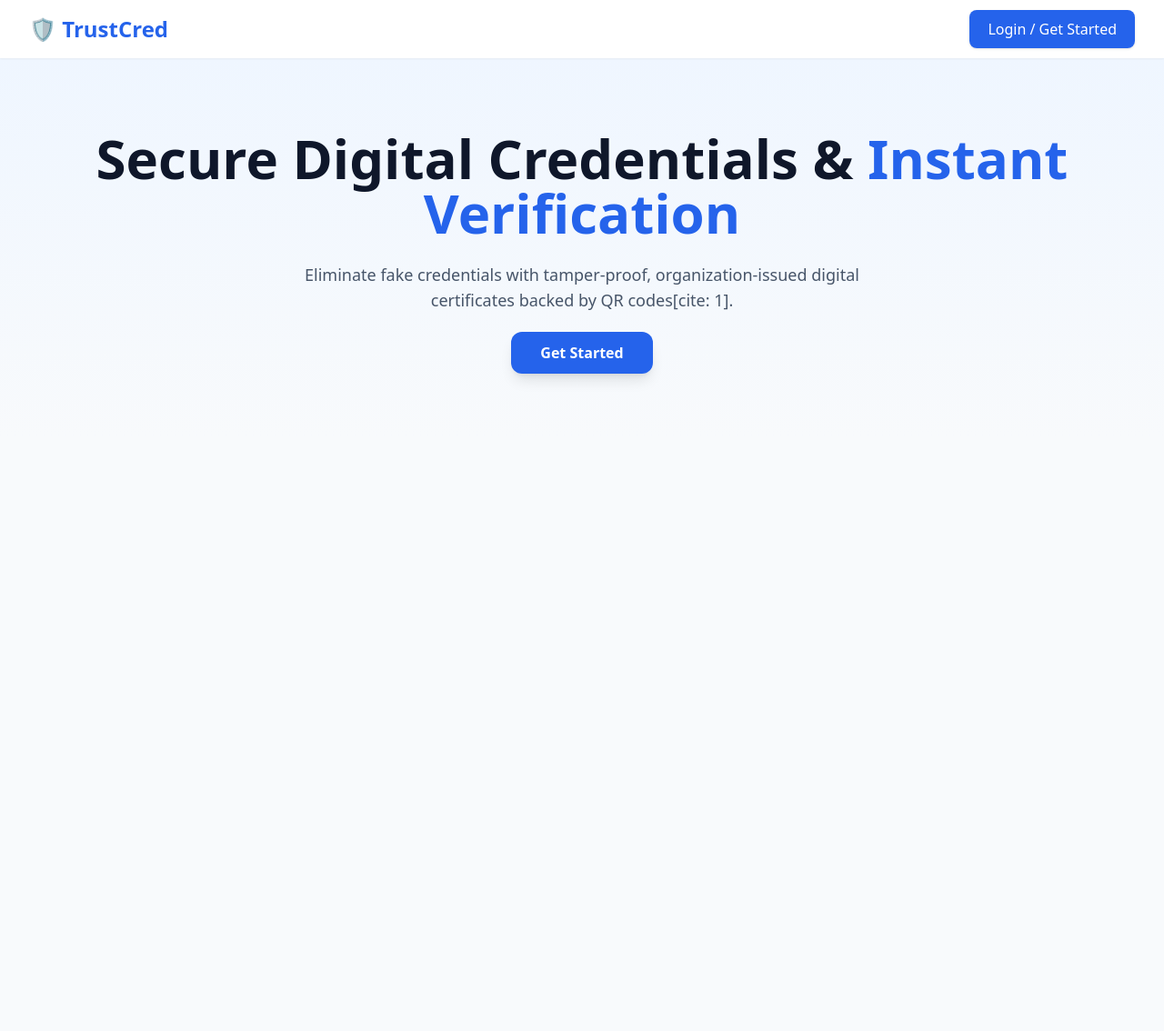
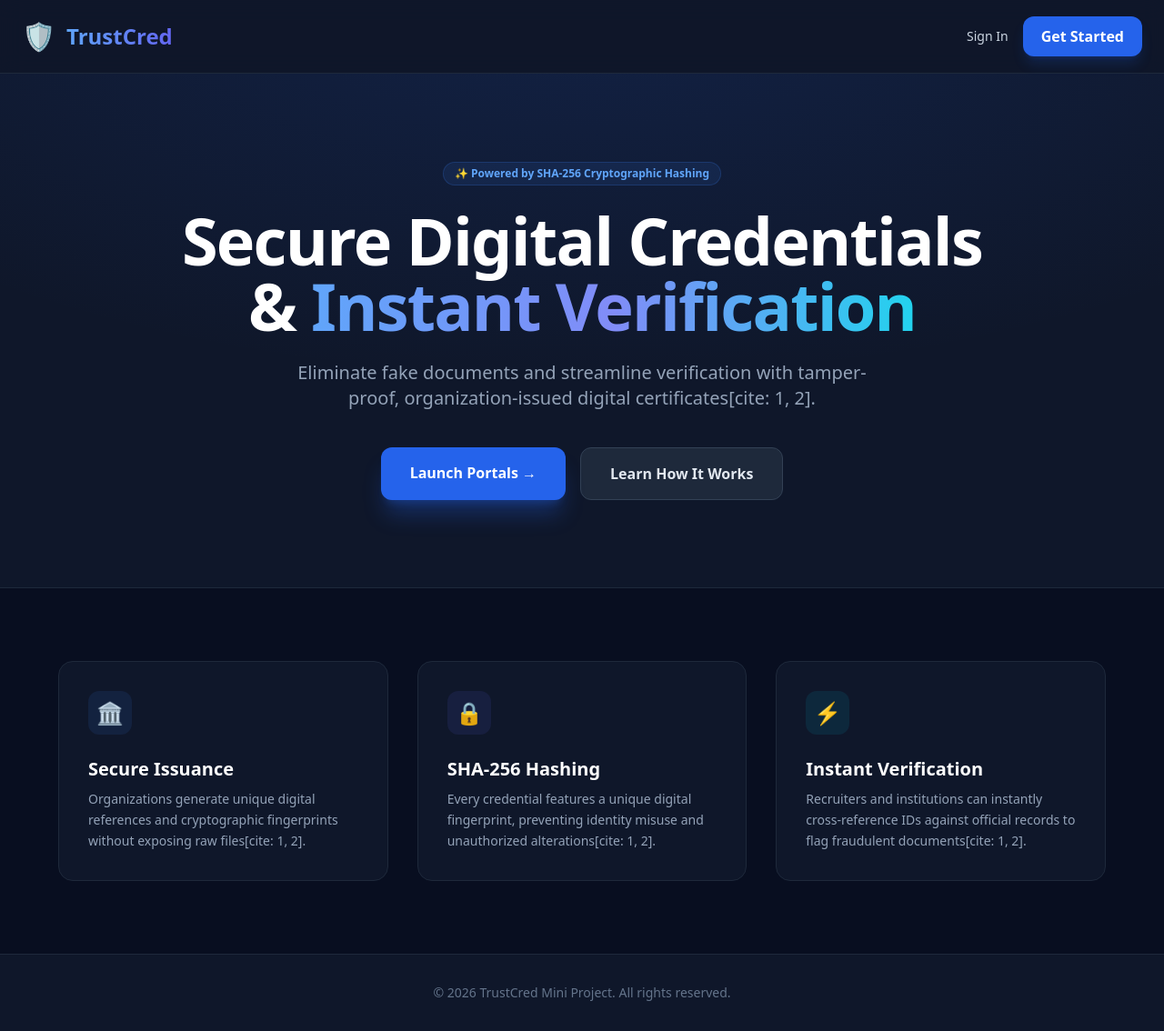
Before and after one commit to dheerajmohite007-alt/trustcred-frontend, a plain HTML site: page index.html in a window 1280 px wide. Shown: the whole page at 91% size. Before the commit the page ends 800 px from the top, so only its background shows below. Drawn offline with nearby package versions, Linux system fonts and the light colour scheme.

Commit message:
Redesign index.html with a modern dark UI and feature cards

```diff
--- a/index.html
+++ b/index.html
@@ -6,16 +6,79 @@
     <title>TrustCred - Secure Digital Credential Verification</title>
     <script src="https://cdn.tailwindcss.com"></script>
     <link rel="manifest" href="manifest.json">
+    <meta name="theme-color" content="#2563eb">
 </head>
-<body class="bg-slate-50 text-slate-800 font-sans">
-    <nav class="bg-white shadow-sm sticky top-0 z-50 flex justify-between items-center px-8 py-4">
-        <div class="text-2xl font-bold text-blue-600">🛡️ TrustCred</div>
-        <div><a href="login.html" class="bg-blue-600 text-white px-5 py-2.5 rounded-lg font-medium shadow hover:bg-blue-700">Login / Get Started</a></div>
-    </nav>
-    <section class="py-20 px-8 text-center bg-gradient-to-b from-blue-50 to-slate-50">
-        <h1 class="text-4xl md:text-6xl font-extrabold text-slate-900 mb-6">Secure Digital Credentials & <span class="text-blue-600">Instant Verification</span></h1>
-        <p class="text-lg text-slate-600 max-w-2xl mx-auto mb-8">Eliminate fake credentials with tamper-proof, organization-issued digital certificates backed by QR codes[cite: 1].</p>
-        <a href="login.html" class="bg-blue-600 text-white px-8 py-3 rounded-xl font-semibold shadow-lg hover:bg-blue-700">Get Started</a>
+<body class="bg-slate-900 text-slate-100 font-sans selection:bg-blue-500 selection:text-white">
+
+    <!-- Navbar -->
+    <header class="border-b border-slate-800 bg-slate-900/80 backdrop-blur-md sticky top-0 z-50">
+        <div class="max-w-7xl mx-auto px-6 h-20 flex justify-between items-center">
+            <div class="flex items-center gap-3">
+                <span class="text-3xl">🛡️</span>
+                <span class="text-2xl font-black bg-gradient-to-r from-blue-400 to-indigo-500 bg-clip-text text-transparent">TrustCred</span>
+            </div>
+            <div class="flex items-center gap-4">
+                <a href="login.html" class="text-sm font-medium text-slate-300 hover:text-white transition">Sign In</a>
+                <a href="login.html" class="bg-blue-600 hover:bg-blue-500 text-white px-5 py-2.5 rounded-xl font-semibold shadow-lg shadow-blue-600/20 transition">Get Started</a>
+            </div>
+        </div>
+    </header>
+
+    <!-- Hero Section -->
+    <section class="relative overflow-hidden py-24 px-6 text-center">
+        <div class="absolute inset-0 bg-[radial-gradient(ellipse_80%_80%_at_50%_-20%,rgba(37,99,235,0.15),rgba(255,255,255,0))] pointer-events-none"></div>
+        <div class="max-w-4xl mx-auto relative z-10">
+            <span class="inline-flex items-center gap-1.5 py-1 px-3 rounded-full text-xs font-semibold bg-blue-500/10 text-blue-400 border border-blue-500/20 mb-6">
+                ✨ Powered by SHA-256 Cryptographic Hashing
+            </span>
+            <h1 class="text-5xl md:text-7xl font-black tracking-tight text-white mb-6 leading-tight">
+                Secure Digital Credentials & <span class="bg-gradient-to-r from-blue-400 via-indigo-400 to-cyan-400 bg-clip-text text-transparent">Instant Verification</span>
+            </h1>
+            <p class="text-lg md:text-xl text-slate-400 max-w-2xl mx-auto mb-10 leading-relaxed">
+                Eliminate fake documents and streamline verification with tamper-proof, organization-issued digital certificates[cite: 1, 2].
+            </p>
+            <div class="flex flex-col sm:flex-row justify-center gap-4">
+                <a href="login.html" class="bg-blue-600 hover:bg-blue-500 text-white px-8 py-4 rounded-xl font-bold shadow-xl shadow-blue-600/30 transition transform hover:-translate-y-0.5">
+                    Launch Portals →
+                </a>
+                <a href="#features" class="bg-slate-800 hover:bg-slate-700 text-slate-200 border border-slate-700 px-8 py-4 rounded-xl font-bold transition">
+                    Learn How It Works
+                </a>
+            </div>
+        </div>
     </section>
+
+    <!-- Features Grid -->
+    <section id="features" class="py-20 px-6 bg-slate-950/50 border-t border-slate-800">
+        <div class="max-w-6xl mx-auto grid md:grid-cols-3 gap-8">
+            <div class="bg-slate-900 border border-slate-800 p-8 rounded-2xl hover:border-slate-700 transition">
+                <div class="w-12 h-12 bg-blue-500/10 rounded-xl flex items-center justify-center text-blue-400 text-2xl mb-6">🏛️</div>
+                <h3 class="text-xl font-bold text-white mb-2">Secure Issuance</h3>
+                <p class="text-slate-400 text-sm leading-relaxed">Organizations generate unique digital references and cryptographic fingerprints without exposing raw files[cite: 1, 2].</p>
+            </div>
+            <div class="bg-slate-900 border border-slate-800 p-8 rounded-2xl hover:border-slate-700 transition">
+                <div class="w-12 h-12 bg-indigo-500/10 rounded-xl flex items-center justify-center text-indigo-400 text-2xl mb-6">🔒</div>
+                <h3 class="text-xl font-bold text-white mb-2">SHA-256 Hashing</h3>
+                <p class="text-slate-400 text-sm leading-relaxed">Every credential features a unique digital fingerprint, preventing identity misuse and unauthorized alterations[cite: 1, 2].</p>
+            </div>
+            <div class="bg-slate-900 border border-slate-800 p-8 rounded-2xl hover:border-slate-700 transition">
+                <div class="w-12 h-12 bg-cyan-500/10 rounded-xl flex items-center justify-center text-cyan-400 text-2xl mb-6">⚡</div>
+                <h3 class="text-xl font-bold text-white mb-2">Instant Verification</h3>
+                <p class="text-slate-400 text-sm leading-relaxed">Recruiters and institutions can instantly cross-reference IDs against official records to flag fraudulent documents[cite: 1, 2].</p>
+            </div>
+        </div>
+    </section>
+
+    <!-- Footer -->
+    <footer class="border-t border-slate-800 py-8 px-6 text-center text-slate-500 text-sm">
+        <p>&copy; 2026 TrustCred Mini Project. All rights reserved.</p>
+    </footer>
+
+    <script>
+      if ('serviceWorker' in navigator) {
+        navigator.serviceWorker.register('sw.js')
+          .then(() => console.log('Service Worker Registered'));
+      }
+    </script>
 </body>
 </html>
```
